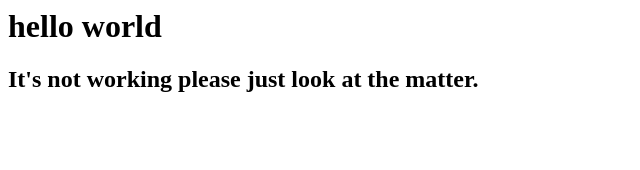
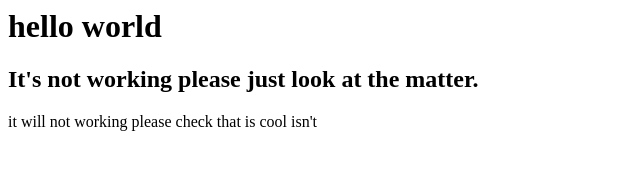
Before and after one commit to biswajit889/masterai, a plain HTML site: page index.html in a window 1280 px wide. Shown: the whole page, without its empty margins (0-640 px from the left). Drawn offline with Linux system fonts and the light colour scheme.

Commit message:
Update index.html
new changes are made please check

```diff
--- a/index.html
+++ b/index.html
@@ -5,5 +5,6 @@
     <body>
         <h1>hello world</h1>
         <h2>It's not working please just look at the matter.</h2>
+        <p>it will not working please check that is cool isn't</p>
     </body>
 </html>
```
